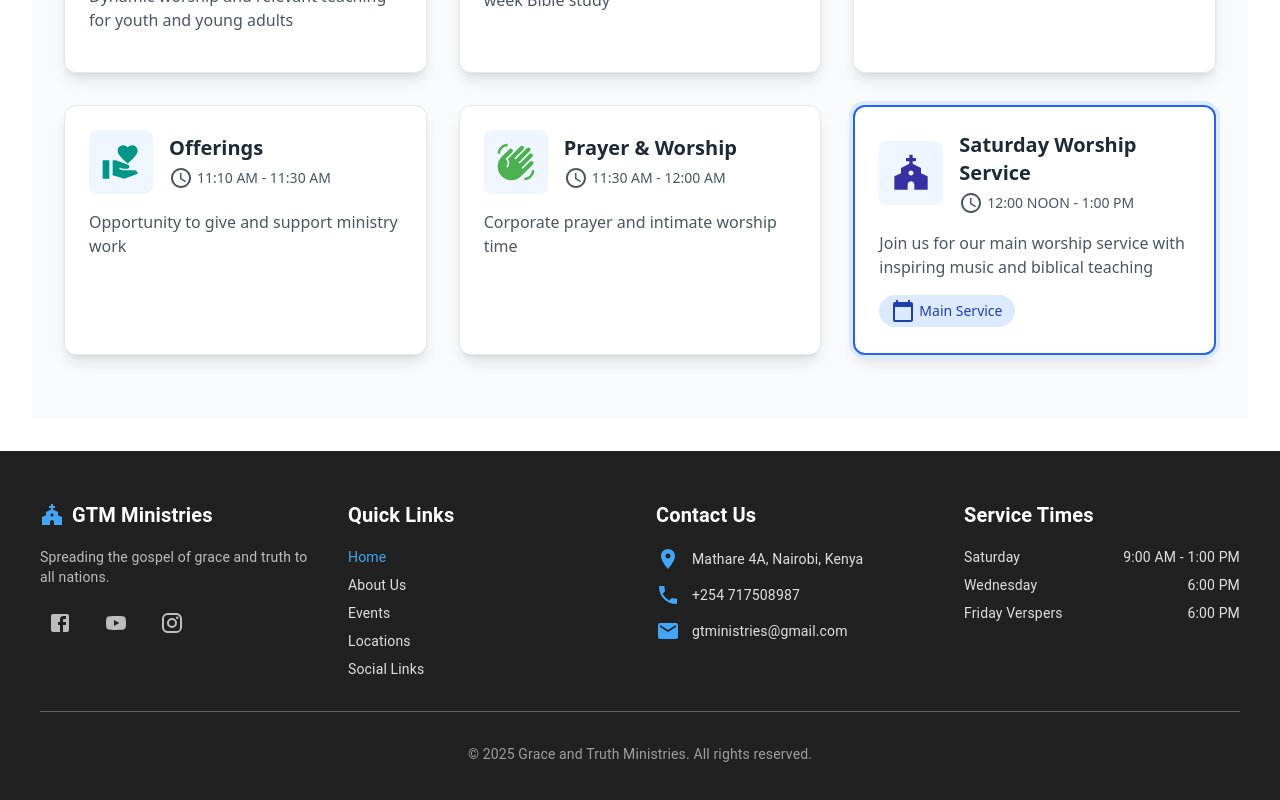
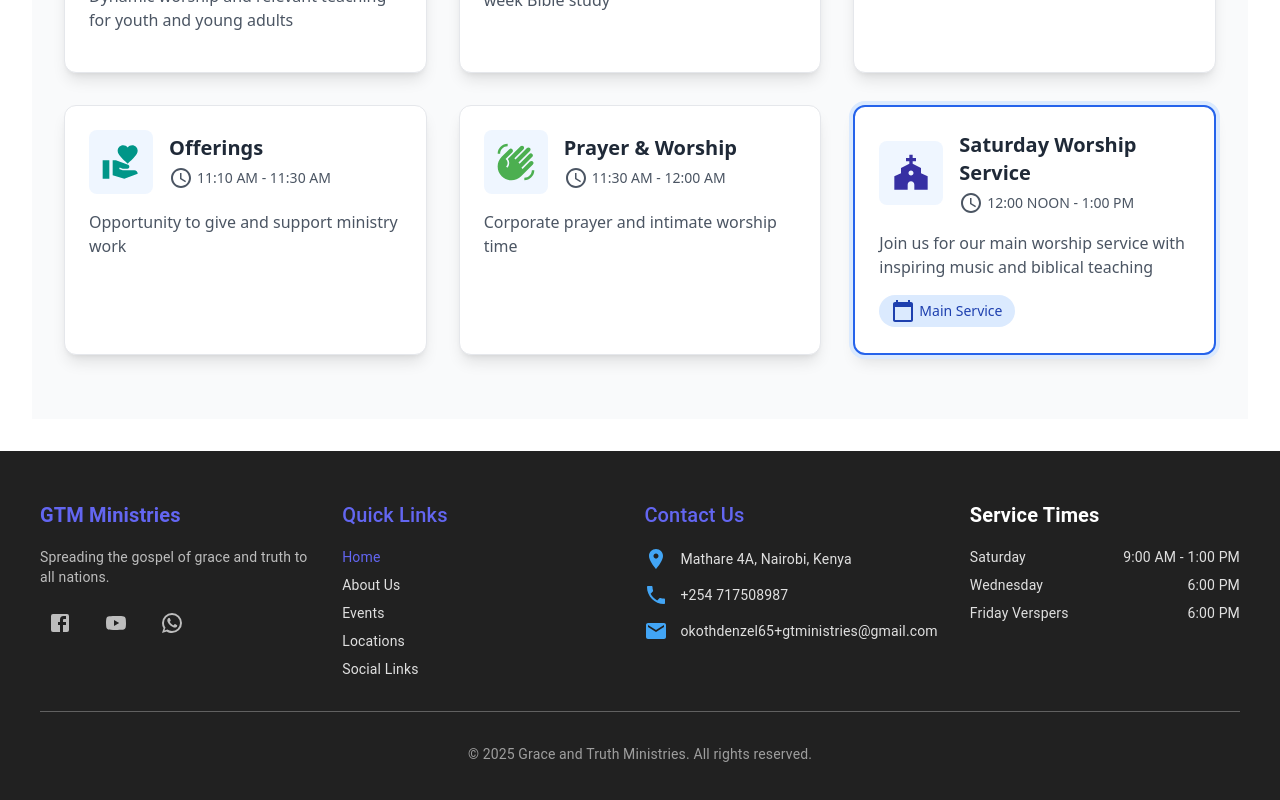
Before and after one commit to gitcat456/f_finalgtm, a React (Vite) app: page / in a window 1280 px wide. Shown: the part 1221-2021 px from the top of the page. Built offline with nearby package versions, Linux system fonts and the light colour scheme.

Commit message:
Minor ui fixes

```diff
--- a/src/components/footer.jsx
+++ b/src/components/footer.jsx
@@ -4,7 +4,7 @@ import {
   Church as ChurchIcon,
   Facebook as FacebookIcon,
   YouTube as YouTubeIcon,
-  Instagram as InstagramIcon,
+  WhatsApp as WhatsAppIcon,
   Phone as PhoneIcon,
   Email as EmailIcon,
   Room as RoomIcon,
@@ -49,8 +49,7 @@ const Footer = () => {
           {/* Church Info */}
           <Box>
             <Box sx={{ display: 'flex', alignItems: 'center', mb: 2 }}>
-              <ChurchIcon sx={{ color: 'primary.light', mr: 1 }} />
-              <Typography variant="h6" sx={{ fontWeight: 700 }}>
+              <Typography variant="h6" sx={{ fontWeight: 600, color: '#6366F1' }}>
                 GTM Ministries
               </Typography>
             </Box>
@@ -65,14 +64,14 @@ const Footer = () => {
                 <YouTubeIcon />
               </IconButton>
               <IconButton href="#" sx={{ color: 'grey.400', '&:hover': { color: 'common.white' } }}>
-                <InstagramIcon />
+                <WhatsAppIcon />
               </IconButton>
             </Box>
           </Box>
 
           {/* Quick Links */}
           <Box>
-            <Typography variant="h6" sx={{ mb: 2, fontWeight: 600 }}>Quick Links</Typography>
+            <Typography variant="h6" sx={{ mb: 2, fontWeight: 500, color: '#6366F1' }}>Quick Links</Typography>
             <Stack spacing={1}>
               {quickLinks.map((label) => (
                 <NavLink
@@ -84,8 +83,8 @@ const Footer = () => {
                     <Typography
                       variant="body2"
                       sx={{
-                        color: isActive ? 'primary.light' : 'grey.300',
-                        '&:hover': { color: 'primary.light' }
+                        color: isActive ? '#6366F1' : 'grey.300',
+                        '&:hover': { color: '#6366F1' }
                       }}
                     >
                       {label}
@@ -98,11 +97,11 @@ const Footer = () => {
 
           {/* Contact Us */}
           <Box>
-            <Typography variant="h6" sx={{ mb: 2, fontWeight: 600 }}>Contact Us</Typography>
+            <Typography variant="h6" sx={{ mb: 2, fontWeight: 500, color: '#6366F1'  }}>Contact Us</Typography>
             <Stack spacing={1.5}>
-              <ContactItem icon={<RoomIcon />} text="Mathare 4A, Nairobi, Kenya" />
-              <ContactItem icon={<PhoneIcon />} text="+254 717508987" />
-              <ContactItem icon={<EmailIcon />} text="gtministries@gmail.com" />
+              <ContactItem icon={<RoomIcon sx={{ color: '#6366F1' }}/>} text="Mathare 4A, Nairobi, Kenya" />
+              <ContactItem icon={<PhoneIcon sx={{ color: '#6366F1' }} />} text="+254 717508987" />
+              <ContactItem icon={<EmailIcon sx={{ color: '#6366F1' }}/>} text="okothdenzel65+gtministries@gmail.com" />
             </Stack>
           </Box>
 
```
